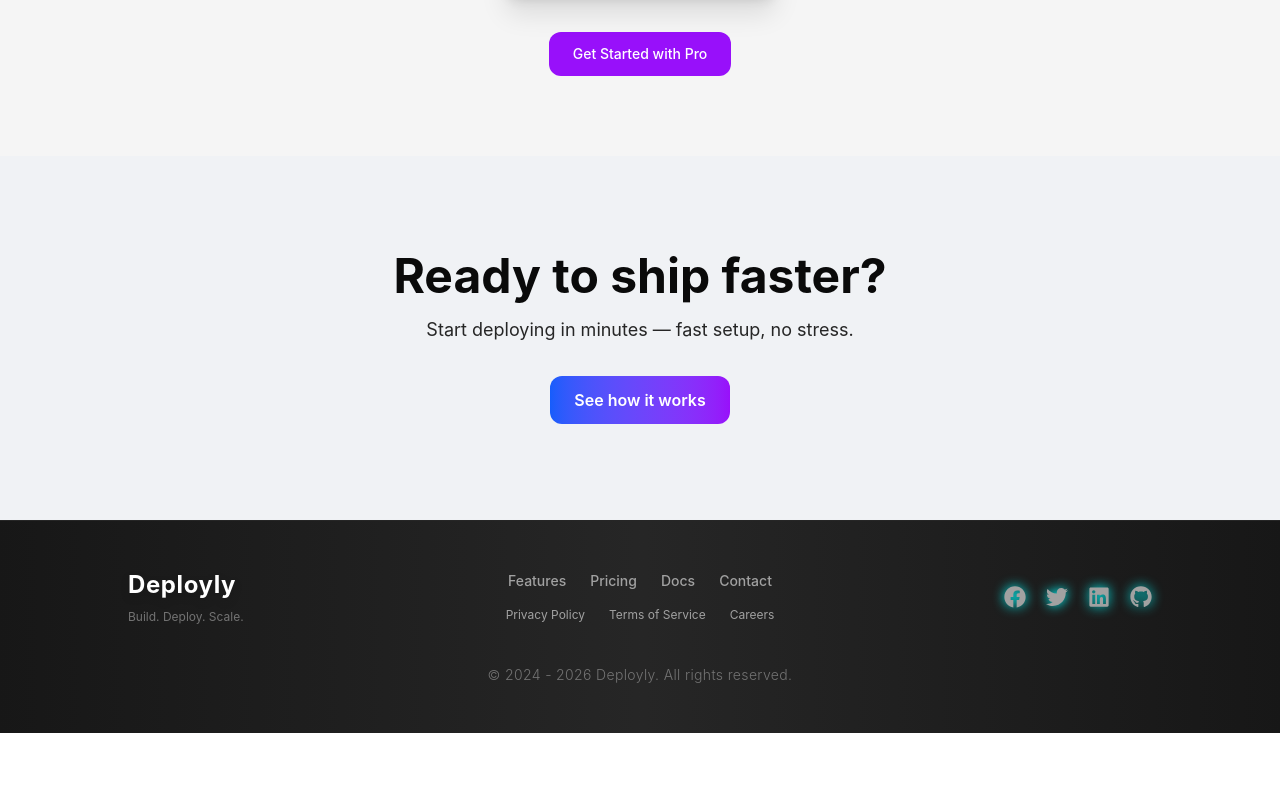
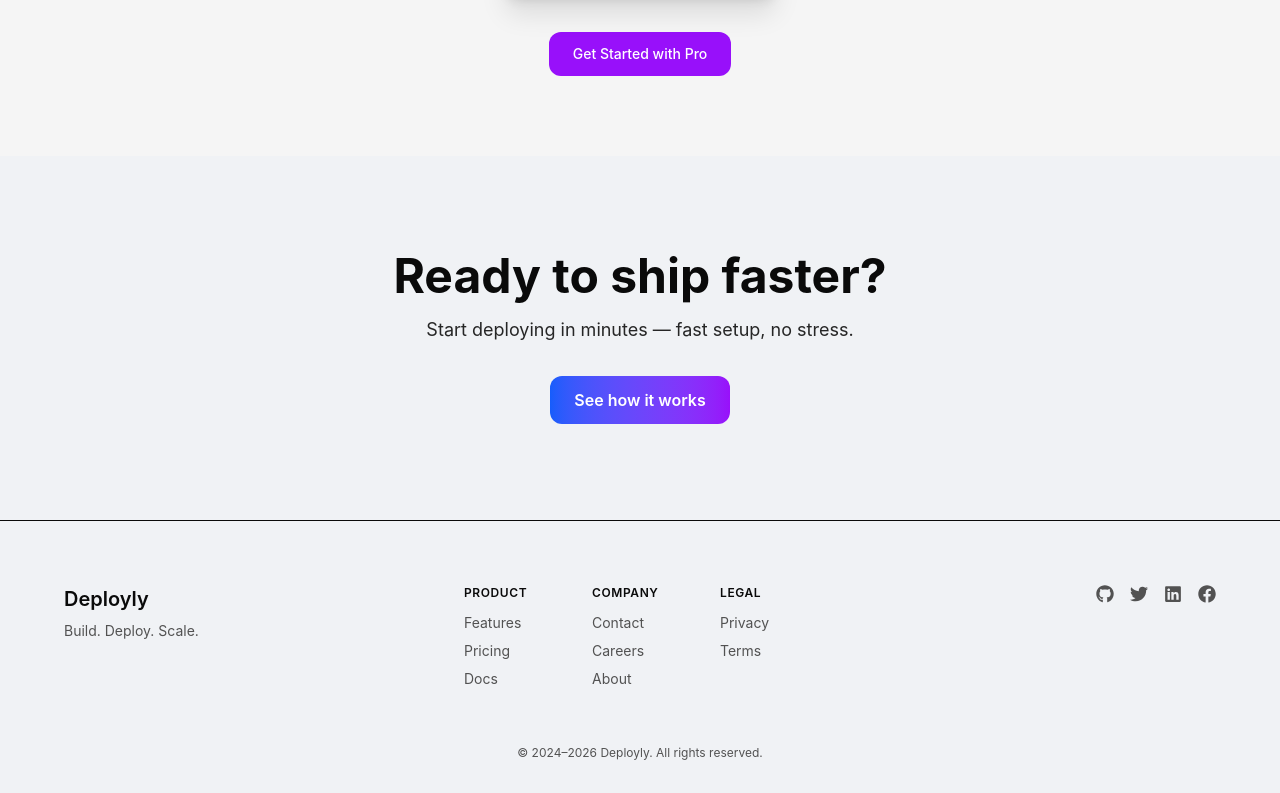
Before and after one commit to codewithshoaib-dev/Deployly, a React (Vite) app: page / in a window 1280 px wide. Shown: the part 2722-3515 px from the top of the page. Before the commit the page ends 3455 px from the top, so only its background shows below. Built offline with nearby package versions, Linux system fonts and the light colour scheme.

Commit message:
redesign footer and improved hierarchy

```diff
--- a/src/components/Footer.tsx
+++ b/src/components/Footer.tsx
@@ -2,49 +2,57 @@ import { FaFacebook, FaTwitter, FaLinkedin, FaGithub } from "react-icons/fa";
 
 export default function Footer() {
   return (
-    <footer className="bg-linear-to-r from-neutral-900 via-neutral-800 to-neutral-900 border-t border-neutral-800 text-neutral-400 text-sm px-6 py-12 shadow-lg">
-      <div className="max-w-5xl mx-auto grid grid-cols-1 md:grid-cols-3 gap-10 items-center">
-        {/* Left: Logo or site name */}
-        <div className="flex flex-col items-center md:items-start">
-          <div className="text-2xl font-bold text-white tracking-wide drop-shadow-lg mb-2">Deployly</div>
-          <div className="text-xs text-neutral-500">Build. Deploy. Scale.</div>
+    <footer className="footer">
+      <div className="footer__inner">
+        {/* Brand */}
+        <div className="footer__brand">
+          <div className="footer__logo">Deployly</div>
+          <p className="footer__tagline">Build. Deploy. Scale.</p>
         </div>
 
-        {/* Center: Links */}
-        <div className="flex flex-col items-center gap-2">
-          <div className="flex flex-wrap gap-6 justify-center mb-2">
-            <a href="#features" className="hover:text-cyan-400 hover:scale-105 transition-all duration-200 font-medium">Features</a>
-            <a href="#pricing" className="hover:text-cyan-400 hover:scale-105 transition-all duration-200 font-medium">Pricing</a>
-            <a href="#hero" className="hover:text-cyan-400 hover:scale-105 transition-all duration-200 font-medium">Docs</a>
-            <a href="#hero" className="hover:text-cyan-400 hover:scale-105 transition-all duration-200 font-medium">Contact</a>
+        {/* Links */}
+        <div className="footer__grid">
+          <div>
+            <p className="footer__title">Product</p>
+            <a href="#features">Features</a>
+            <a href="#pricing">Pricing</a>
+            <a href="#docs">Docs</a>
           </div>
-          <div className="flex flex-wrap gap-6 justify-center text-xs">
-            <a href="#" className="hover:text-cyan-400 transition-all duration-200">Privacy Policy</a>
-            <a href="#" className="hover:text-cyan-400 transition-all duration-200">Terms of Service</a>
-            <a href="#" className="hover:text-cyan-400 transition-all duration-200">Careers</a>
+
+          <div>
+            <p className="footer__title">Company</p>
+            <a href="#">Contact</a>
+            <a href="#">Careers</a>
+            <a href="#">About</a>
+          </div>
+
+          <div>
+            <p className="footer__title">Legal</p>
+            <a href="#">Privacy</a>
+            <a href="#">Terms</a>
           </div>
         </div>
 
-        {/* Right: Social Icons */}
-        <div className="flex justify-center md:justify-end gap-5">
-          <a href="#" aria-label="Facebook" className="hover:text-cyan-400 transition-all duration-200 hover:scale-110">
-            <FaFacebook size={22} className="drop-shadow-[0_0_6px_cyan]" />
+        {/* Social */}
+        <div className="footer__social">
+          <a href="#">
+            <FaGithub />
           </a>
-          <a href="#" aria-label="Twitter" className="hover:text-cyan-400 transition-all duration-200 hover:scale-110">
-            <FaTwitter size={22} className="drop-shadow-[0_0_6px_cyan]" />
+          <a href="#">
+            <FaTwitter />
           </a>
-          <a href="#" aria-label="LinkedIn" className="hover:text-cyan-400 transition-all duration-200 hover:scale-110">
-            <FaLinkedin size={22} className="drop-shadow-[0_0_6px_cyan]" />
+          <a href="#">
+            <FaLinkedin />
           </a>
-          <a href="#" aria-label="GitHub" className="hover:text-cyan-400 transition-all duration-200 hover:scale-110">
-            <FaGithub size={22} className="drop-shadow-[0_0_6px_cyan]" />
+          <a href="#">
+            <FaFacebook />
           </a>
         </div>
       </div>
 
-      {/* Bottom: Copyright */}
-      <div className="mt-10 text-center text-neutral-500 font-light tracking-wide">
-        © 2024 - 2026 Deployly. All rights reserved.
+      {/* Bottom */}
+      <div className="footer__bottom">
+        © 2024–2026 Deployly. All rights reserved.
       </div>
     </footer>
   );
--- a/src/index.css
+++ b/src/index.css
@@ -129,7 +129,7 @@
   .feature-card__note {
     @apply mt-2 text-xs text-muted;
   }
-
+/*  ____Testimonials__________ */
    .testimonials-bg {
     position: absolute;
     inset: 0;
@@ -158,6 +158,62 @@
     transform: translateY(-4px);
     box-shadow: 0 12px 24px rgba(0,0,0,0.08);
   }
+
+/* ____Footer_________ */
+
+ .footer {
+    @apply bg-background border-t border-border px-6 pb-8 pt-16;
+  }
+
+  .footer__inner {
+    @apply max-w-6xl mx-auto grid gap-12 md:grid-cols-3;
+  }
+
+  .footer__brand {
+    @apply flex flex-col gap-2;
+  }
+
+  .footer__logo {
+    @apply text-xl font-semibold text-foreground;
+  }
+
+  .footer__tagline {
+    @apply text-sm text-muted;
+  }
+
+  .footer__grid {
+    @apply grid grid-cols-2 gap-8 sm:grid-cols-3 text-sm;
+  }
+
+  .footer__title {
+    @apply text-xs font-semibold uppercase tracking-wider text-foreground mb-3;
+  }
+
+  .footer__grid a {
+    @apply block text-muted mb-2 transition-colors;
+  }
+
+  .footer__grid a:hover {
+    @apply text-foreground;
+  }
+
+  .footer__social {
+    @apply flex gap-4 md:justify-end items-start text-muted;
+  }
+
+  .footer__social a {
+    @apply text-lg transition-colors;
+  }
+
+  .footer__social a:hover {
+    color: var(--primary);
+  }
+
+  .footer__bottom {
+    @apply mt-12 text-center text-xs text-muted;
+  }
+
+
 }
 
 @keyframes marquee-scroll {
```
